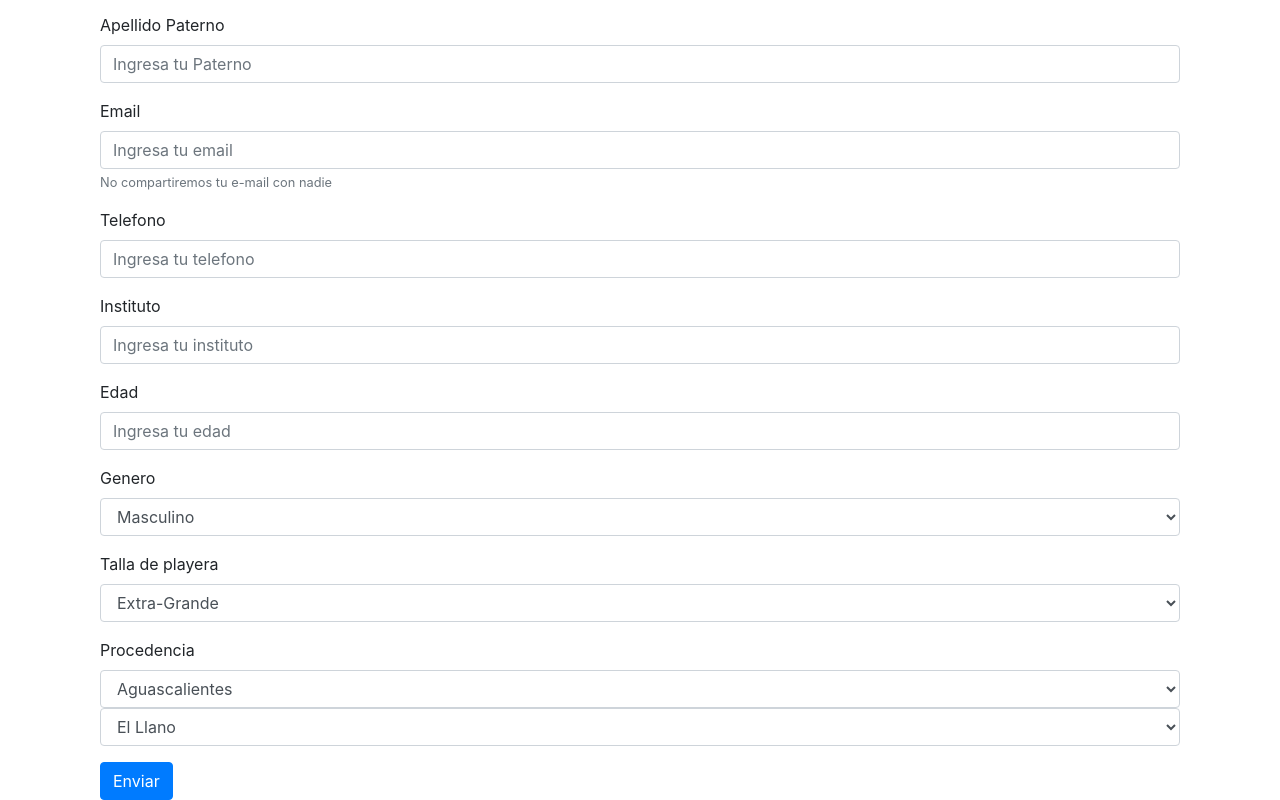
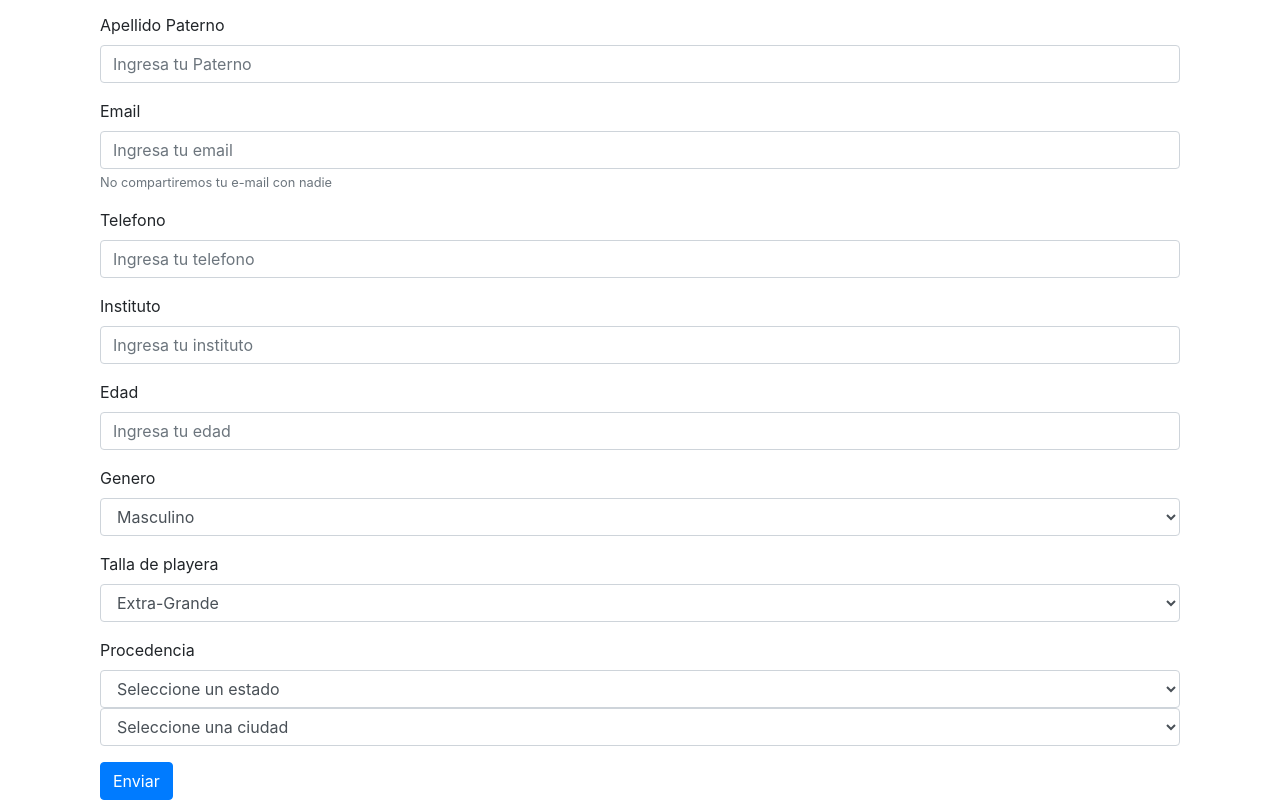
Before and after one commit to hackchiapas/web-hackchiapas, an Angular app: page / in a window 1280 px wide. Shown: the part 263-1063 px from the top of the page. Built offline with nearby package versions, Linux system fonts and the light colour scheme.

Commit message:
Opcion selected funcional, la vista esta completa --falta validar

```diff
--- a/src/app/form-register/form-register.component.html
+++ b/src/app/form-register/form-register.component.html
@@ -2,7 +2,7 @@
     <label for="">Formulario de Registro</label>
     <small id="error"></small>
 </div>
-<form class="container-fluid">
+<form class="container-fluid" (submit)="send()">
     <div class="form-group">
         <label for="name">Nombre</label>
         <input type="text" class="form-control" id="name" placeholder="Ingresa tu Nombre">
@@ -44,16 +44,16 @@
             <option *ngFor="let size of tshirt_size" value="{{size.value}}" >{{size.label}} </option>
         </select>
     </div>
-    <div class="form-group">
+    <div class="form-group" id="procedencia">
         <label for="city">Procedencia</label>
+        <select class="form-control" name="state" id="state" (change)="setState($event)">
+            <option *ngFor="let state of states" [value]="state.name">{{state.name}}</option>
+            <option value="default" selected>Seleccione un estado</option>
+        </select>
         <select class="form-control" name="state" id="state">
-            <option *ngFor="let state of states" value="{{state.name}}">{{state.name}}</option>
+            <option *ngFor="let city of cities" [value]="city.name">{{city.name}}</option>
+            <option value="default" selected>Seleccione una ciudad</option>
         </select>
-        <select class="form-control" name="city" id="city">
-            <option *ngFor="let city of states[0].municipios" value="{{city.name}}" selected>
-                {{city.name}}
-            </option>
-            </select>
     </div>
     <button type="submit" class="btn btn-primary">Enviar</button>
 </form>
--- a/src/app/form-register/form-register.component.ts
+++ b/src/app/form-register/form-register.component.ts
@@ -1,14 +1,13 @@
 import { Component, OnInit } from '@angular/core';
 import { NgbActiveModal, NgbModal } from '@ng-bootstrap/ng-bootstrap';
 @Component({
-  selector: 'app-form-register',
-  templateUrl: './form-register.component.html',
-  styleUrls: ['./form-register.component.css']
+    selector: 'app-form-register',
+    templateUrl: './form-register.component.html',
+    styleUrls: ['./form-register.component.css']
 })
 export class FormRegisterComponent implements OnInit {
-
-    states:any= [
-      {
+    states: any = [
+        {
             "name": "Aguascalientes",
             "municipios": [
                 { "name": "Aguascalientes" },
@@ -2622,19 +2621,30 @@ export class FormRegisterComponent implements OnInit {
             ]
         }
     ]
-  tshirt_size:any = [
-    {value:'xg',label:'Extra-Grande'},
-    {value:'g',label:'Grande'},
-    {value:'m',label:'Mediana'},
-    {value:'c',label:'Chica'},
-  ]
-  genere:any = [
-    {value:'M',label:'Masculino'},
-    {value:'F',label:'Femenino'}
-  ]
-  constructor() { }
+    tshirt_size: any = [
+        { value: 'xg', label: 'Extra-Grande' },
+        { value: 'g', label: 'Grande' },
+        { value: 'm', label: 'Mediana' },
+        { value: 'c', label: 'Chica' },
+    ]
+    genere: any = [
+        { value: 'M', label: 'Masculino' },
+        { value: 'F', label: 'Femenino' }
+    ]
+    CurrentState: number = 0;
+    options: string = '';
+    cities:Array<{name:string}>=[];
+    constructor() {
 
-  ngOnInit(){
-  }
+    }
+    setState(event:any)
+    {
+        this.cities=this.states[event.target.selectedIndex].municipios;
+    }
+    send= ()=>{
+
+    }
+    ngOnInit() {
+    }
 
 }
```
